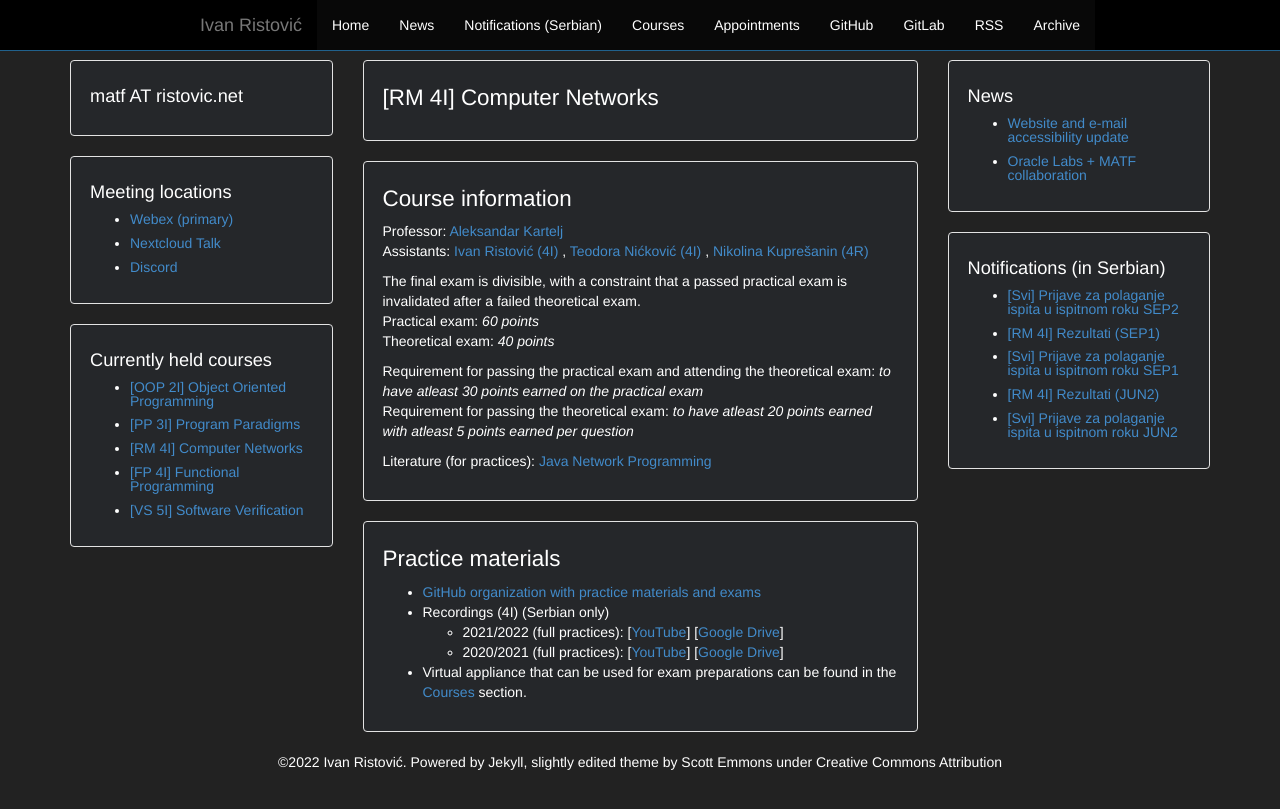
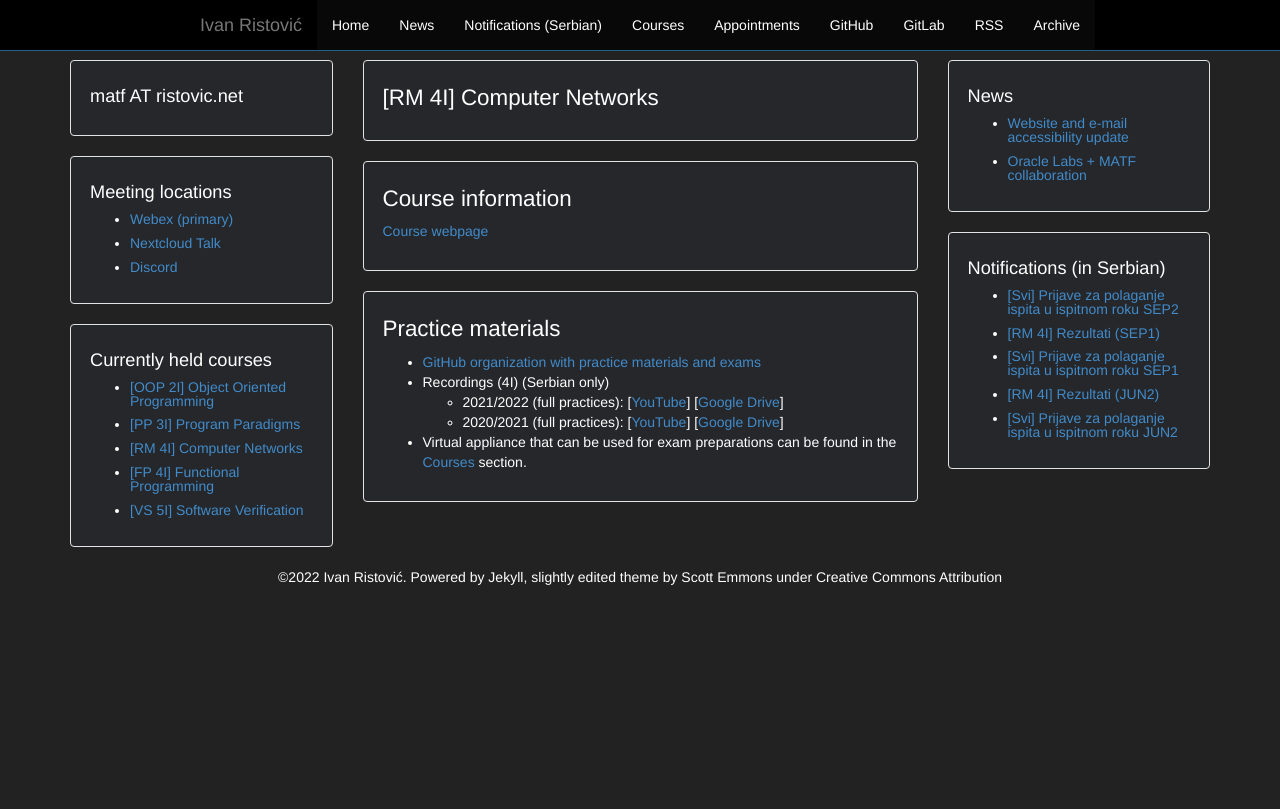
Before and after one commit to ivan-ristovic/ivan-ristovic.github.io, a Jekyll site: the page built from courses/rm/index.html, in a window 1280 px wide. Shown: the top 809 px of the page. Built offline with Jekyll 4.4.1, drawn with Linux system fonts in a browser that asks for light colours.

Commit message:
[RM] Update course info

```diff
--- a/courses/rm/index.html
+++ b/courses/rm/index.html
@@ -9,30 +9,7 @@ layout: default
 <div class="well">
     <h1>Course information</h1>
     <p>
-        Professor: <a href="http://poincare.matf.bg.ac.rs/~kartelj/">Aleksandar Kartelj</a>
-        <br>
-        Assistants: <a href="{{ site.baseurl}}">Ivan Ristović (4I)</a> , <a
-            href="http://www.matf.bg.ac.rs/p/-teodora_nickovic">Teodora Nićković (4I)</a> , <a
-            href="http://www.matf.bg.ac.rs/p/nikolina-kupresanin/pocetna/">Nikolina Kuprešanin (4R)</a>
-    </p>
-    <p>
-        The final exam is divisible, with a constraint that a passed practical exam is invalidated after a failed
-        theoretical exam.
-        <br>
-        Practical exam: <em>60 points</em>
-        <br>
-        Theoretical exam: <em>40 points</em>
-    </p>
-    <p>
-        Requirement for passing the practical exam and attending the theoretical exam: <em>to have atleast 30 points earned on the
-            practical exam</em>
-        <br>
-        Requirement for passing the theoretical exam: <em>to have atleast 20 points earned with atleast 5 points earned per
-            question</em>
-    </p>
-    <p>
-        Literature (for practices): <a href="https://www.oreilly.com/library/view/java-network-programming/1565928709/">Java
-            Network Programming</a>
+        <a href="https://matf-computer-networks.github.io/">Course webpage</a>
     </p>
 </div>
 
```
Also changed, not shown: courses/vs/index.html (+0 -13 lines).
